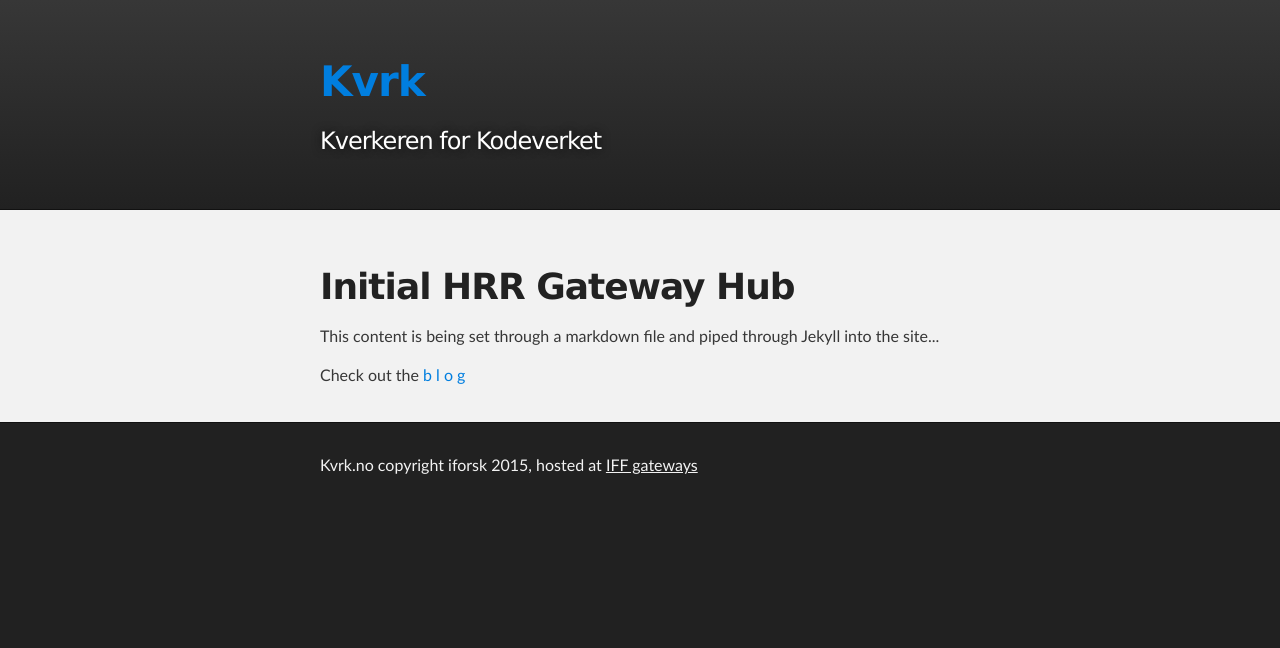
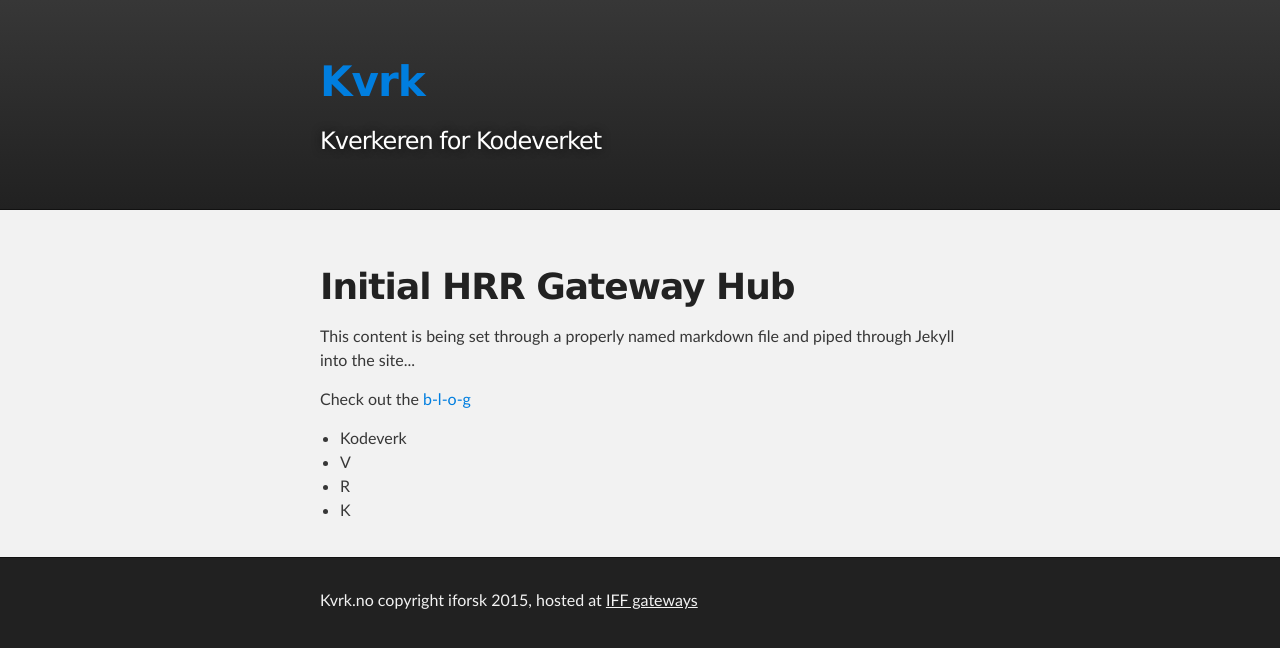
Before and after one commit to gateways/kvrk, a Jekyll site: the page built from index.md, in a window 1280 px wide. Shown: the top 648 px of the page. Built offline with Jekyll 4.4.1, drawn with Linux system fonts in a browser that asks for light colours.

Commit message:
Update index.md

```diff
--- a/index.md
+++ b/index.md
@@ -4,6 +4,12 @@ title: HRR Gateway Hub
 ---
 <div class="blurb">
 	<h1>Initial HRR Gateway Hub</h1>
-	<p>This content is being set through a markdown file and piped through Jekyll into the site...</p>
-	<p>Check out the <a href="http://kvrk.no/blog/">b l o g</a></p>
+	<p>This content is being set through a properly named markdown file and piped through Jekyll into the site...</p>
+	<p>Check out the <a href="http://kvrk.no/blog/">b-l-o-g</a></p>
 </div>
+
+
+- Kodeverk
+- V
+- R
+- K
```
